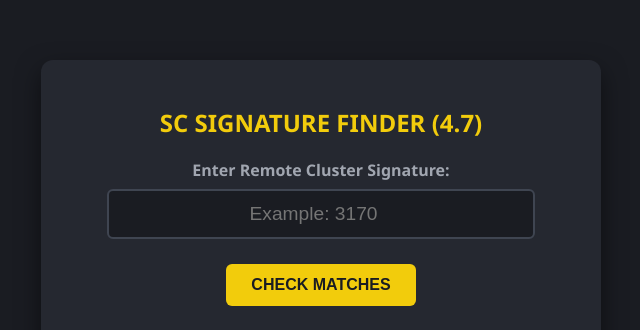
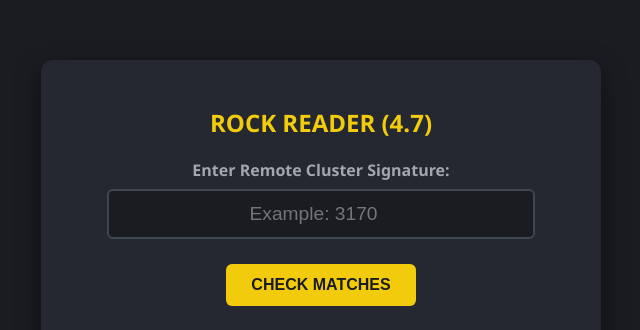
Before and after one commit to itssilly4u/rock-reader, a plain HTML site: page index.html in a window 1280 px wide. Shown: the part 169-499 px from the top of the page, without its empty margins (319-959 px from the left). Drawn offline with Linux system fonts and the light colour scheme.

Commit message:
Update index.html

```diff
--- a/index.html
+++ b/index.html
@@ -3,7 +3,7 @@
 <head>
     <meta charset="UTF-8">
     <meta name="viewport" content="width=device-width, initial-scale=1.0">
-    <title>SC Mining Signature Finder</title>
+    <title>Rock Reader</title>
     <style>
         body {
             font-family: 'Segoe UI', Tahoma, Geneva, Verdana, sans-serif;
@@ -104,7 +104,7 @@
 <body>
 
 <div class="container">
-    <h1>SC Signature Finder (4.7)</h1>
+    <h1>Rock Reader (4.7)</h1>
 
     <div class="input-group">
         <label for="signatureInput">Enter Remote Cluster Signature:</label>
```
